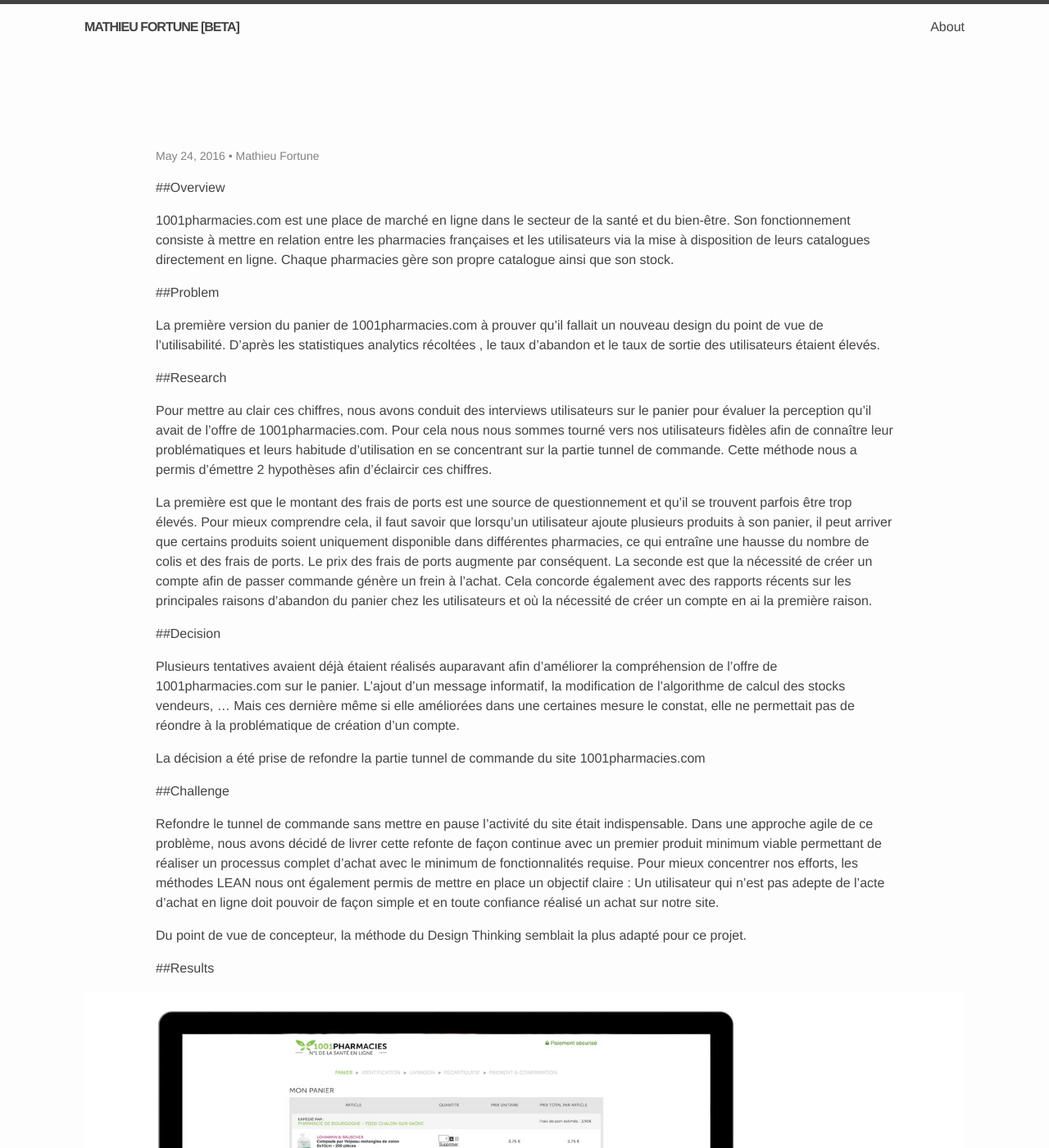
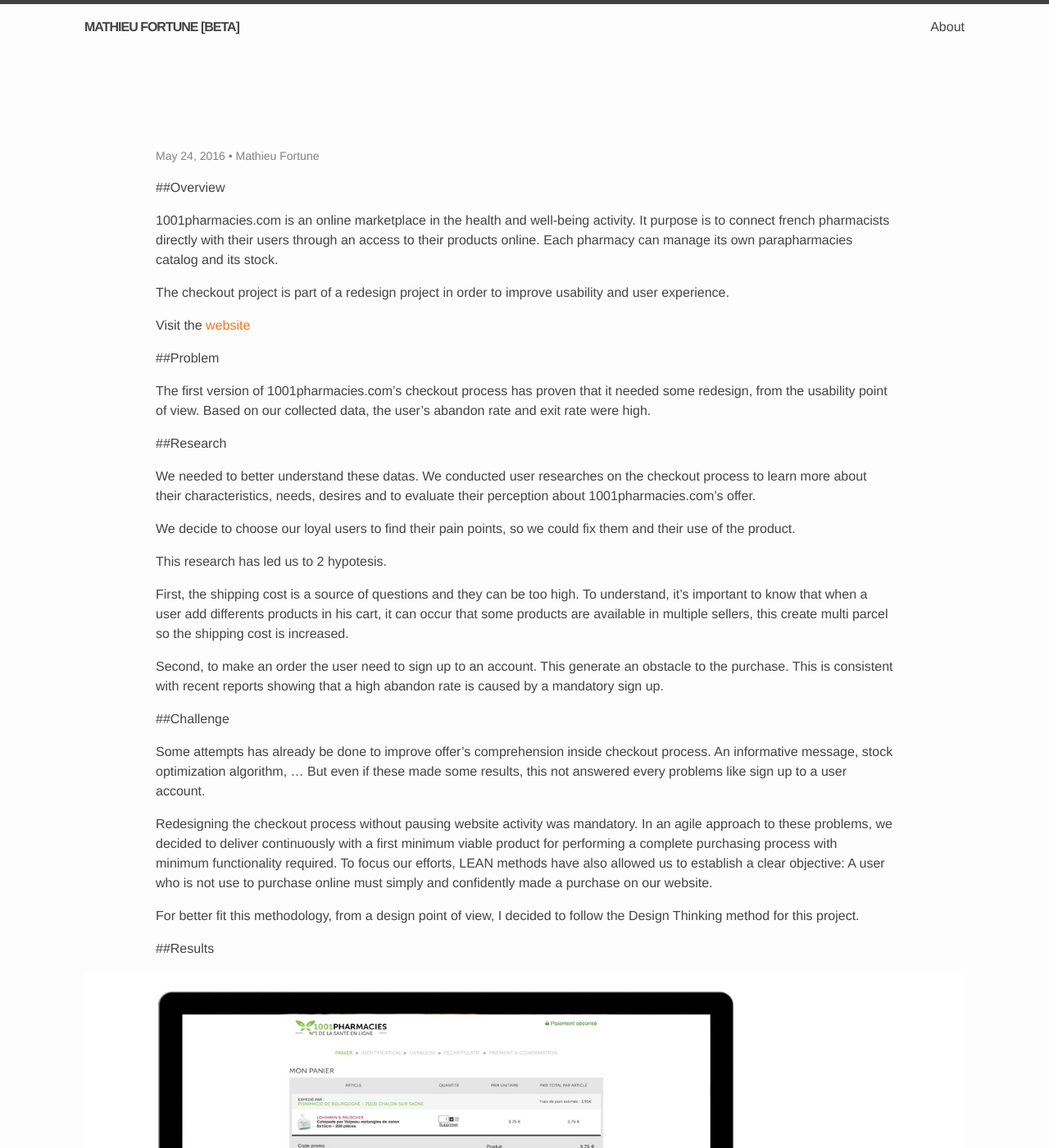
Before and after one commit to MathieuFortune/mathieufortune.github.io, a Jekyll site: the page built from _posts/2016-05-24-checkout-project-feedback.markdown, in a window 1280 px wide and 1400 px high, scrolled down 324 px. Shown: the whole window at 82% size. Built offline with Jekyll 4.4.1, drawn with Linux system fonts in a browser that asks for light colours; some of the changed text lies outside the part shown.

Commit message:
[WIP] Translation about page EN

```diff
--- a/_posts/2016-05-24-checkout-project-feedback.markdown
+++ b/_posts/2016-05-24-checkout-project-feedback.markdown
@@ -9,53 +9,64 @@
 
 ##Overview
 
-1001pharmacies.com est une place de marché en ligne dans le secteur de la santé et du bien-être. Son fonctionnement consiste à mettre  en relation entre les pharmacies françaises et les utilisateurs via la mise à disposition de leurs catalogues directement en ligne. Chaque pharmacies gère son propre catalogue ainsi que son stock.
 
+1001pharmacies.com is an online marketplace in the health and well-being activity.
+It purpose is to connect french pharmacists directly with their users through an access to their products online.
+Each pharmacy can manage its own parapharmacies catalog and its stock.
+
+The checkout project is part of a redesign project in order to improve usability and user experience.
+
+Visit the [website](http://www.1001pharmacies.com/ "Visit 1001pharmacies.com website")
 
 ##Problem
 
-La première version du panier de 1001pharmacies.com à prouver qu’il fallait un nouveau design du point de vue de l’utilisabilité. D’après les statistiques analytics récoltées , le taux d’abandon et le taux de sortie des utilisateurs étaient élevés.
+
+The first version of 1001pharmacies.com's checkout process has proven that it needed some redesign, from the usability point of view. Based on our collected data, the user's abandon rate and exit rate were high.
 
 ##Research
 
-Pour mettre au clair ces chiffres, nous avons conduit des interviews utilisateurs sur le panier pour évaluer la perception qu’il avait de l’offre de 1001pharmacies.com. Pour cela nous nous sommes tourné vers nos utilisateurs fidèles afin de connaître leur problématiques et leurs habitude d’utilisation en se concentrant sur la partie tunnel de commande. Cette méthode nous a permis d’émettre 2 hypothèses afin d’éclaircir ces chiffres.
 
-La première est que le montant des frais de ports est une source de questionnement et qu’il se trouvent parfois être trop élevés. Pour mieux comprendre cela, il faut savoir que lorsqu’un utilisateur ajoute plusieurs produits à son panier, il peut arriver que certains produits soient uniquement disponible dans différentes pharmacies, ce qui entraîne une hausse du nombre de colis et des frais de ports. Le prix des frais de ports augmente par conséquent.
-La seconde est que la nécessité de créer un compte afin de passer commande génère un frein à l’achat. Cela concorde également avec des rapports récents sur les principales raisons d’abandon du panier chez les utilisateurs et où la nécessité de créer un compte en ai la première raison.
+We needed to better understand these datas. We conducted user researches on the checkout process to learn more about their characteristics, needs, desires and to evaluate their perception about 1001pharmacies.com's offer.
 
-##Decision
+We decide to choose our loyal users to find their pain points, so we could fix them and their use of the product.
 
-Plusieurs tentatives avaient déjà étaient réalisés auparavant afin d’améliorer la compréhension de l’offre de 1001pharmacies.com sur le panier. L’ajout d’un message informatif, la modification de l’algorithme de calcul des stocks vendeurs, … Mais ces dernière même si elle améliorées dans une certaines mesure le constat, elle ne permettait pas de réondre à la problématique de création d’un compte.
+This research has led us to 2 hypotesis.
 
-La décision a été prise de refondre la partie tunnel de commande du site 1001pharmacies.com
+First, the shipping cost is a source of questions and they can be too high.
+To understand, it's important to know that when a user add differents products in his cart, it can occur that some products are available in multiple sellers, this create multi parcel so the shipping cost is increased.
 
+Second, to make an order the user need to sign up to an account. This generate an obstacle to the purchase.
+This is consistent with recent reports showing that a high abandon rate is caused by a mandatory sign up.
 
 ##Challenge
 
 
-Refondre le tunnel de commande sans mettre en pause l’activité du site était indispensable. Dans une approche agile de ce problème, nous avons décidé de livrer cette refonte de façon continue avec un premier produit minimum viable permettant de réaliser un processus complet d’achat avec le minimum de fonctionnalités requise.
-Pour mieux concentrer nos efforts, les méthodes LEAN nous ont également permis de mettre en place un objectif claire : Un utilisateur qui n’est pas adepte de l’acte d’achat en ligne doit pouvoir de façon simple et en toute confiance réalisé un achat sur notre site.
+Some attempts has already be done to improve offer's comprehension inside checkout process.
+An informative message, stock optimization algorithm, ... But even if these made some results, this not answered every problems like sign up to a user account.
 
-Du point de vue de concepteur, la méthode du Design Thinking semblait la plus adapté pour ce projet.
+Redesigning the checkout process without pausing website activity was mandatory.
+In an agile approach to these problems, we decided to deliver continuously with a first minimum viable product for performing a complete purchasing process with minimum functionality required.
+To focus our efforts, LEAN methods have also allowed us to establish a clear objective:
+A user who is not use to purchase online must simply and confidently made a purchase on our website.
 
-
+For better fit this methodology, from a design point of view, I decided to follow the Design Thinking method for this project.
 
 
 ##Results
 
+
 <div class="large" markdown="1">
 
-![Ancienne version du panier 1001pharmacies.com [étape 1]](/images/checkout-old-step1.jpg "Ancienne version du panier 1001pharmacies.com [étape 1]")
-Ancienne version du panier 1001pharmacies.com [étape 1]
+![Old 1001pharmacies.com's cart [step 1]](/images/checkout-old-step1.jpg "Old 1001pharmacies.com's cart [step 1]")
+Old 1001pharmacies.com's cart [step 1]
+{: .text-center}
 
-![Nouvelle version du panier 1001pharmacies.com [étape 1]](/images/checkout-new-step1.jpg "Nouvelle version du panier 1001pharmacies.com [étape 1]")
-Nouvelle version du panier 1001pharmacies.com [étape 1]
+![New 1001pharmacies.com's cart [step 1]](/images/checkout-new-step1-1.jpg "New 1001pharmacies.com's cart [step 1]")
+New 1001pharmacies.com's cart [step 1]
+{: .text-center}
 
 </div>
 
 ##Conclusion
 
-
-Le projet de refonte du tunnel de commande est aujourd’hui toujours en cours. Nous en sommes à la deuxième livraison et il ne reste plus beaucoup de travail pour que l’ancienne version soit totalement remplacée.
-Les statistiques analytics montre une hausse du taux de conversion ainsi qu’une baisse du taux d’abandon et du nombre de multi-colis.
-[TODO mettre un lien qui amène vers le projet attrakdiff du panier]
+Checkout process redesign is still in development. The second mvp release is online and there is not many work left to totally replace the old version. Analytics datas has already shown an increase of conversion rate and a decrease of abandon rate and multi parcel cases.
```
Also changed, not shown: images/checkout-new-step1-1.jpg (added).
